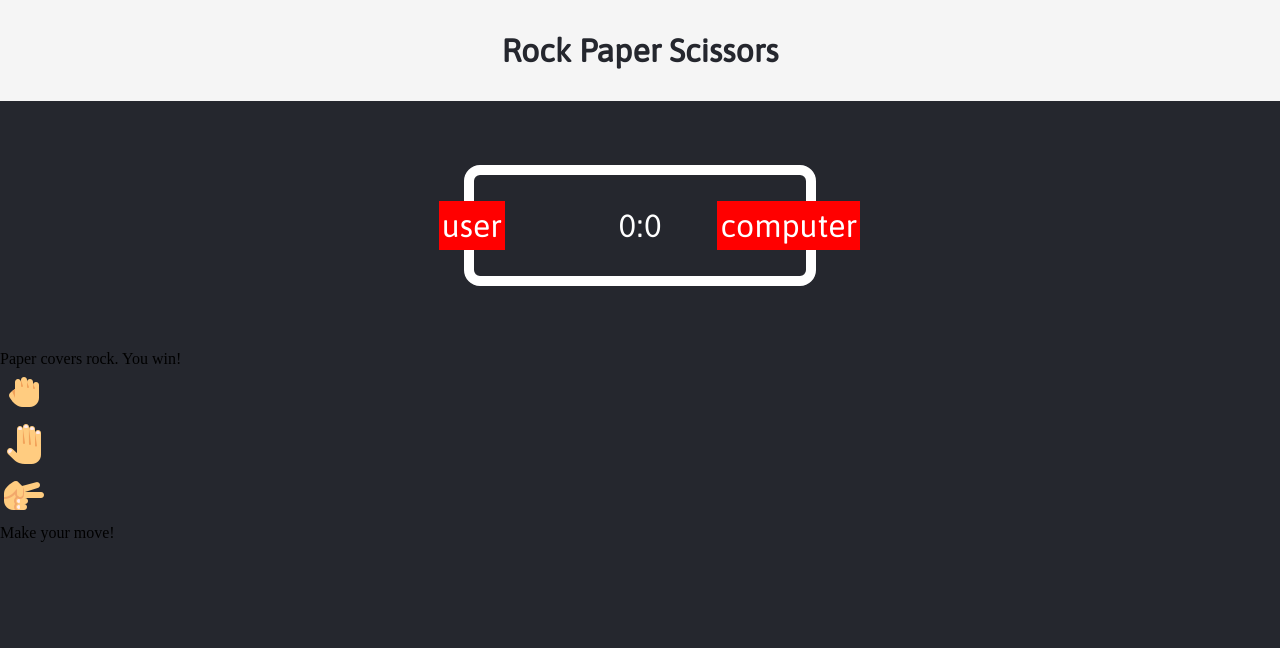
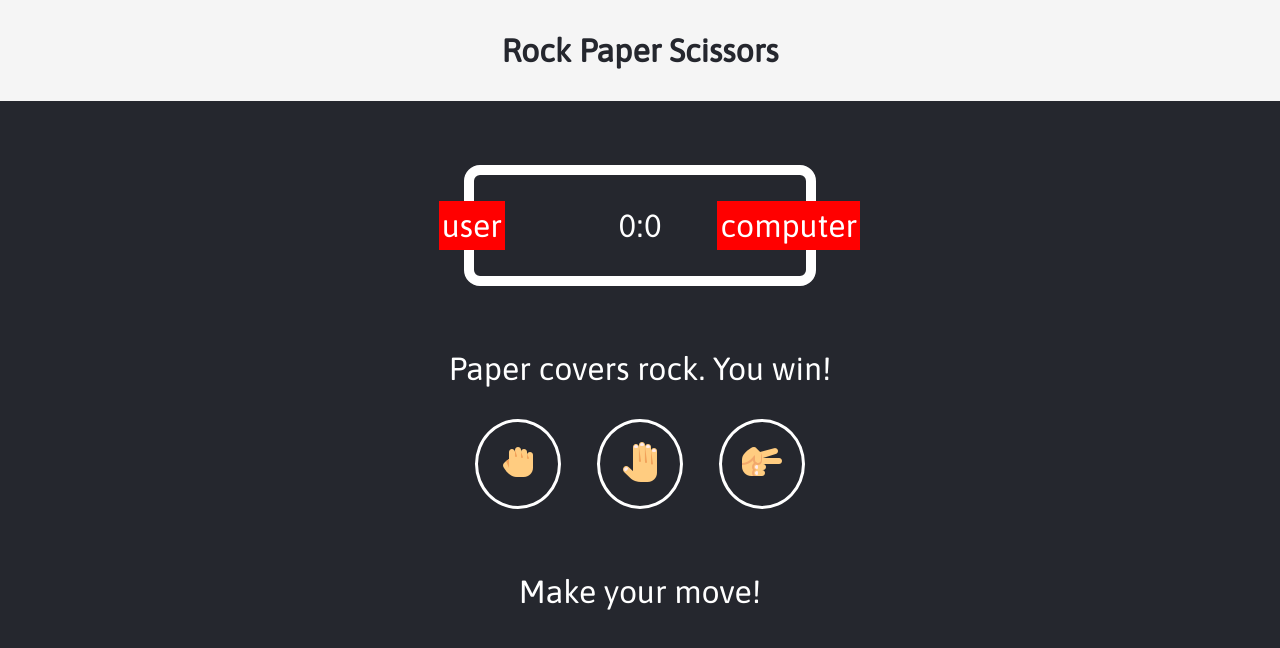
Before and after one commit to svvntos/rock-paper-scissors-game, a plain HTML site: page index.html in a window 1280 px wide. Drawn offline with Linux system fonts and the light colour scheme.

Commit message:
HTML and CSS is done, now working on the JS

```diff
--- a/assets/style.css
+++ b/assets/style.css
@@ -1,5 +1,4 @@
-@import url('https://fonts.googleapis.com/css2?family=Asap&display=swap');
-
+@import url("https://fonts.googleapis.com/css2?family=Asap&display=swap");
 
 * {
   margin: 0;
@@ -7,8 +6,8 @@
   box-sizing: border-box;
 }
 
-body{
-    background-color: #25272E;
+body {
+  background-color: #25272e;
 }
 
 header {
@@ -17,15 +16,15 @@ header {
 }
 
 header > h1 {
-    color: #25272E;
+  color: #25272e;
   text-align: center;
   font-family: Asap, sans-serif;
 }
 
 .score-board {
   margin: 2em auto;
-    border: .33em solid white;
-    border-radius: .5em;
+  border: 0.33em solid white;
+  border-radius: 0.5em;
   text-align: center;
   width: 11em;
   color: #fff;
@@ -33,26 +32,60 @@ header > h1 {
   padding: 1em 1.2em;
   font-family: Asap, sans-serif;
   position: relative;
-
 }
 
 .badge {
   background: red;
   color: white;
   font-size: 1em;
-   padding: .2em .1em;
+  padding: 0.2em 0.1em;
   font-family: Asap, sans-serif;
-
 }
 
 #user-label {
   position: absolute;
-    top: .8em;
+  top: 0.8em;
   left: -1.1em;
 }
 
 #computer-label {
   position: absolute;
-    top:.8em;
+  top: 0.8em;
   right: -1.7em;
 }
+
+.results {
+   font-size: 2em;
+   color: white;
+}
+
+.results > p {
+    text-align: center;
+    font-family: Asap, sans-serif;
+}
+
+.choices {
+    margin-top: 2em ;
+    text-align: center;
+}
+
+.choice {
+    display: inline-block;
+    border: .2em solid white;
+    margin: 0 1em;
+    border-radius: 50%;
+    padding: 1em;
+    transition: all .3s ease;
+}
+.choice:hover {
+    cursor: pointer;
+    background: whitesmoke;
+}
+
+#action-message {
+    text-align: center;
+    color: white;
+    font-size: 2em;
+    font-family: Asap, sans-serif;
+    margin-top: 2em;
+}
```
Lines whose indentation alone changed are shown as unchanged.
